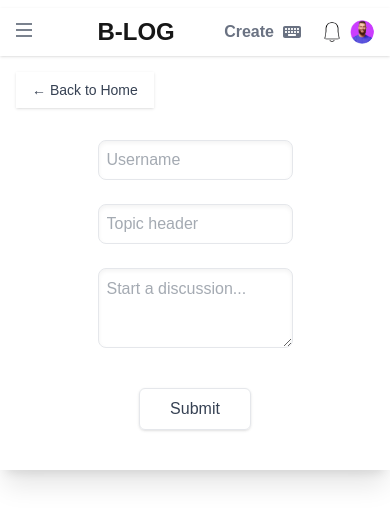
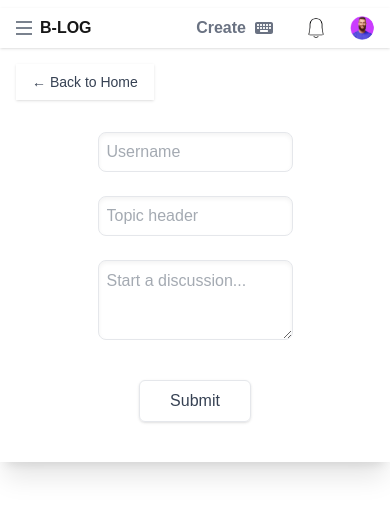
Before and after one commit to 23hertz/nextJsBlog, a Next.js app: page /Create in a window 390 px wide. Shown: the top 524 px of the page. Built offline with nearby package versions, Linux system fonts and the light colour scheme; no server answers; a web font is replaced by a local one.

Commit message:
working on responsiveness

```diff
--- a/src/app/Header.tsx
+++ b/src/app/Header.tsx
@@ -1,9 +1,83 @@
+// "use client";
+
+// import Search from "./Search";
+// import Hamburger from "./Hamburger";
+// import { FontAwesomeIcon } from "@fortawesome/react-fontawesome";
+// import { faBell } from "@fortawesome/free-solid-svg-icons";
+// import { faKeyboard } from "@fortawesome/free-solid-svg-icons";
+// import Link from "next/link";
+// import Image from "next/image";
+
+// type HeaderProps = {
+//   searchQuery?: string;
+//   setSearchQuery?: (value: string) => void;
+//   menuOpen: boolean;
+//   setMenuOpen: (open: boolean) => void;
+// };
+
+// const Header = ({
+//   searchQuery = "",
+//   setSearchQuery,
+//   menuOpen,
+//   setMenuOpen,
+// }: HeaderProps) => {
+//   return (
+//     <header className="py-2 bg-white shadow">
+//       <div className="w-full px-4 flex justify-between items-center">
+//         {/* Hamburger Icon */}
+//         <div className="HAMBURGER-ICON space-y-1">
+//           <Hamburger onClick={() => setMenuOpen(!menuOpen)} />
+//         </div>
+
+//         {/* Logo */}
+//         <h1 className="text-base sm:text-xl lg:text-2xl font-bold d-block">
+//           B-LOG
+//         </h1>
+//         {/* <h1 className="text-2xl ml-4 font-bold">B-LOG</h1> */}
+
+//         {/* Show Search only if setSearchQuery is provided */}
+//         {setSearchQuery && (
+//           <div className="hidden sm:flex flex-1 justify-start">
+//             <Search searchQuery={searchQuery} setSearchQuery={setSearchQuery} />
+//           </div>
+//         )}
+
+//         {/* User info */}
+//         <div className="flex gap-4 sm:gap-6 lg-gap-10 font-bold text-gray-500 items-center">
+//           <Link href="/Create" className="flex flex-row gap-2">
+//             <h3 className="text-base">Create</h3>
+//             <FontAwesomeIcon icon={faKeyboard} className="font-xl mr-3 mt-1" />
+//           </Link>
+
+//           <Link href="/counter">
+//             <img
+//               src="/images/bell.png"
+//               alt="User avatar"
+//               className="w-5 h-5 rounded-full object-cover"
+//             />
+//           </Link>
+
+//           <Image
+//             src="/images/john.jpg"
+//             alt="User avatar"
+//             width={24}
+//             height={24}
+//             className="rounded-full object-cover"
+//           />
+//         </div>
+//       </div>
+//     </header>
+//   );
+// };
+
+// export default Header;
+
+
 "use client";
 
 import Search from "./Search";
-import Hamburger from "./Hambuger";
+import Hamburger from "./Hamburger";
 import { FontAwesomeIcon } from "@fortawesome/react-fontawesome";
-import { faBell } from "@fortawesome/free-solid-svg-icons";
 import { faKeyboard } from "@fortawesome/free-solid-svg-icons";
 import Link from "next/link";
 import Image from "next/image";
@@ -15,10 +89,6 @@ type HeaderProps = {
   setMenuOpen: (open: boolean) => void;
 };
 
-const handleHamburgerClick = () => {
-  console.log("Hamburger clicked!"); // replace with toggle menu logic
-};
-
 const Header = ({
   searchQuery = "",
   setSearchQuery,
@@ -26,28 +96,26 @@ const Header = ({
   setMenuOpen,
 }: HeaderProps) => {
   return (
-    <div className="py-2 bg-white shadow">
-      <div className="px-4 mx-auto flex justify-between items-center">
-        {/* Hamburger Icon */}
-        <div className="HAMBURGER-ICON space-y-1">
+    <div className="py-2 bg-white shadow w-full">
+      <div className="px-4 mx-auto flex justify-between items-center w-full">
+        {/* ✅ Group Hamburger + Logo together */}
+        <div className="flex items-center gap-2">
           <Hamburger onClick={() => setMenuOpen(!menuOpen)} />
+          <h1 className="text-base sm:text-xl lg:text-2xl font-bold">B-LOG</h1>
         </div>
-
-        {/* Logo */}
-        <h1 className="text-2xl ml-4 font-bold">B-LOG</h1>
 
         {/* Show Search only if setSearchQuery is provided */}
         {setSearchQuery && (
-          <div className="flex flex-1 justify-start">
+          <div className="hidden sm:flex flex-1 justify-start ml-4">
             <Search searchQuery={searchQuery} setSearchQuery={setSearchQuery} />
           </div>
         )}
 
         {/* User info */}
-        <div className="flex gap-2 font-bold text-gray-500 items-center">
+        <div className="flex gap-6 font-bold text-gray-500 items-center">
           <Link href="/Create" className="flex flex-row gap-2">
             <h3 className="text-base">Create</h3>
-            <FontAwesomeIcon icon={faKeyboard} className="font-xl mr-3 mt-1" />
+            <FontAwesomeIcon icon={faKeyboard} className="font-xl mr-2 mt-1" />
           </Link>
 
           <Link href="/counter">
--- a/src/app/Wrapper.tsx
+++ b/src/app/Wrapper.tsx
@@ -1,6 +1,5 @@
 "use client";
 import Header from "./Header";
-// import Main from "./Main";
 import Aside from "./Aside";
 import Topics from "./Topics";
 
@@ -11,7 +10,7 @@ const Wrapper = () => {
   const [menuOpen, setMenuOpen] = useState(false);
 
   return (
-    <div className="h-auto">
+    <div className="h-auto sticky top-0 z-30">
       <Header
         searchQuery={searchQuery}
         setSearchQuery={setSearchQuery}
@@ -20,18 +19,19 @@ const Wrapper = () => {
       />
 
       <div className="flex min-h-screen">
+
         <div
           className={`fixed lg:static top-0 left-0 h-full bg-white shadow-lg z-20 transform transition-transform duration-300
-          ${menuOpen ? "translate-x-0 w-[60%]" : "-translate-x-full"}
-          lg:translate-x-0 lg:w-[15%]`}
+          ${menuOpen ? "translate-x-0 w-[60%] mt-[110px]" : "-translate-x-full"}
+          lg:translate-x-0 lg:w-[15%] lg:mt-0`}
         >
           <Nav menuOpen={menuOpen} />
         </div>
 
-        <div className="w-[65%]">
+        <div className="flex-1 lg:w-[65%]">
           <Topics searchQuery={searchQuery} />
         </div>
-        <div className="w-[30%]">
+        <div className="hidden lg:block lg:w-[30%]">
           <Aside />
         </div>
       </div>
```
Also changed, not shown: src/app/Hamburger.tsx (renamed from src/app/Hambuger.tsx).
